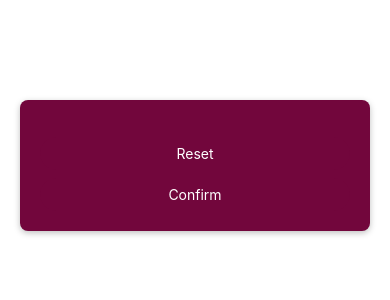
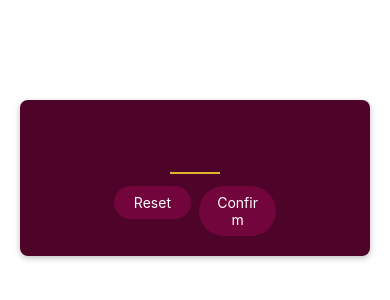
Before and after one commit to plarrea/RNGuessingGame, a React Native app: screen / in a window 390 px wide. Shown: the top 300 px of the page. Built offline with nearby package versions, Linux system fonts and the light colour scheme.

Commit message:
start game screen changes

```diff
--- a/App.js
+++ b/App.js
@@ -1,14 +1,8 @@
-import { StatusBar } from 'expo-status-bar';
-import { StyleSheet, View } from 'react-native';
+import { StyleSheet } from 'react-native';
 import StartGameScreen from './src/screens/StartGameScreen';
 
 export default function App() {
-  return (
-    <View style={styles.container}>
-      <StatusBar style="auto" />
-      <StartGameScreen />
-    </View>
-  );
+  return <StartGameScreen />;
 }
 
 const styles = StyleSheet.create({});
--- a/src/screens/StartGameScreen.js
+++ b/src/screens/StartGameScreen.js
@@ -4,9 +4,21 @@
 const StartGameScreen = () => {
   return (
     <View style={styles.inputContainer}>
-      <TextInput />
-      <PrimaryButton>Reset</PrimaryButton>
-      <PrimaryButton>Confirm</PrimaryButton>
+      <TextInput
+        style={styles.numberInput}
+        maxLength={2}
+        keyboardType="number-pad"
+        autoCapitalize="none"
+        autoCorrect={false}
+      />
+      <View style={styles.buttonsContainer}>
+        <View style={styles.buttonContainer}>
+          <PrimaryButton>Reset</PrimaryButton>
+        </View>
+        <View style={styles.buttonContainer}>
+          <PrimaryButton>Confirm</PrimaryButton>
+        </View>
+      </View>
     </View>
   );
 };
@@ -15,10 +27,12 @@
 
 const styles = StyleSheet.create({
   inputContainer: {
+    justifyContent: 'center',
+    alignItems: 'center',
     marginTop: 100,
     marginHorizontal: 20,
     padding: 16,
-    backgroundColor: '#72063c',
+    backgroundColor: '#4e0329',
     borderRadius: 8,
     elevation: 4,
     shadowColor: 'black',
@@ -26,4 +40,21 @@
     shadowRadius: 6,
     shadowOpacity: 0.25,
   },
+  numberInput: {
+    height: 50,
+    width: 50,
+    fontSize: 32,
+    borderBottomColor: '#ddb52f',
+    borderBottomWidth: 2,
+    color: '#ddb52f',
+    marginVertical: 8,
+    fontWeight: 'bold',
+    textAlign: 'center',
+  },
+  buttonsContainer: {
+    flexDirection: 'row',
+  },
+  buttonContainer: {
+    flex: 1,
+  },
 });
```
